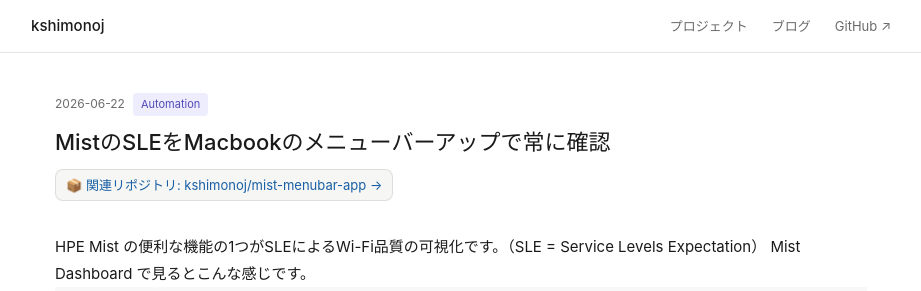
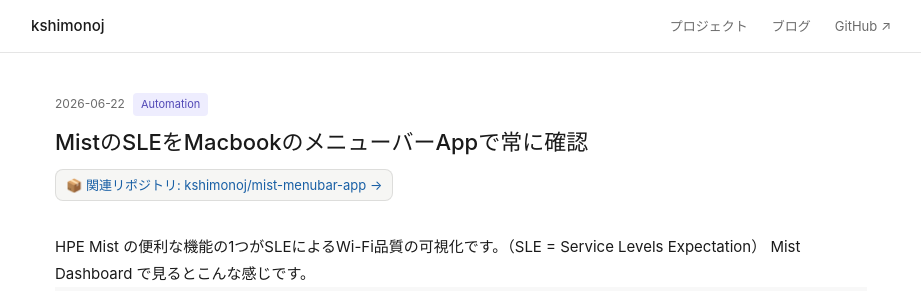
Before and after one commit to kshimonoj/kshimonoj.github.io, a Jekyll site: the page built from _posts/2026-06-22-mist-menubar-app.md, in a window 1280 px wide. Shown: the top 291 px of the page, without its empty margins (179-1100 px from the left). Built offline with Jekyll 4.4.1, drawn with Linux system fonts in a browser that asks for light colours.

Commit message:
blog: publish from my-wiki github-blog

```diff
--- a/_posts/2026-06-22-mist-menubar-app.md
+++ b/_posts/2026-06-22-mist-menubar-app.md
@@ -1,6 +1,6 @@
 ---
 layout: post
-title: "MistのSLEをMacbookのメニューバーアップで常に確認"
+title: "MistのSLEをMacbookのメニューバーAppで常に確認"
 date: 2026-06-22
 category: auto
 repo: https://github.com/kshimonoj/mist-menubar-app
```
